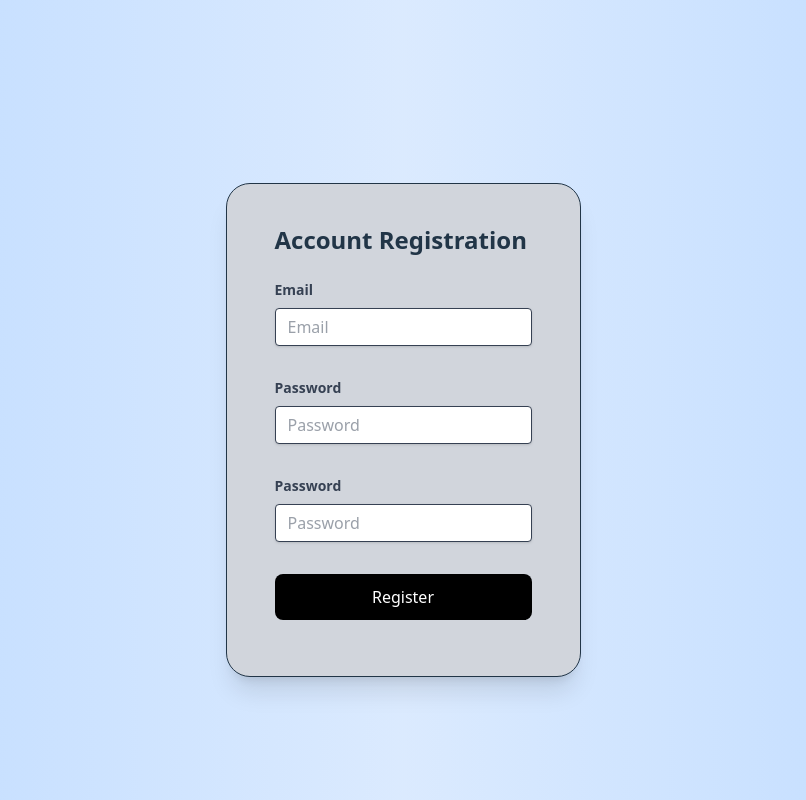
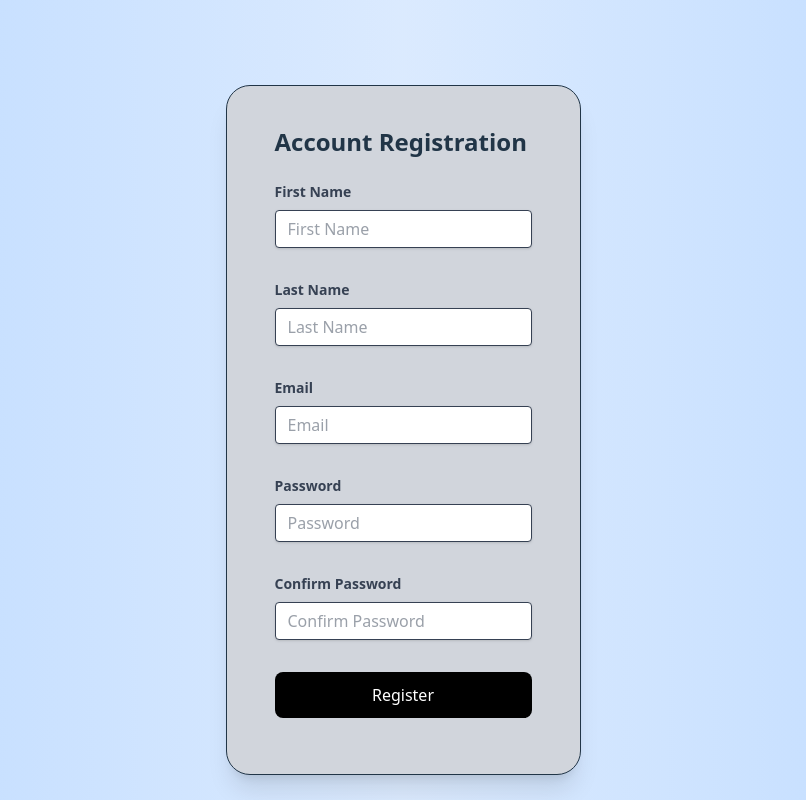
Before and after one commit to BrandtDavis/race-prep-multi-tool, a React (Vite) app in the folder client/: page /register in a window 1280 px wide. Shown: the whole page, without its empty margins (237-1043 px from the left). Built offline with nearby package versions, Linux system fonts and the light colour scheme.

Commit message:
Add first, last name fields.  Fix confirm password typo

```diff
--- a/client/src/pages/RegistrationPage.tsx
+++ b/client/src/pages/RegistrationPage.tsx
@@ -4,6 +4,8 @@ import TextInput from "../components/inputs/TextInput";
 import { useState } from "react";
 
 function RegistrationPage() {
+    const [firstName, setFirstName] = useState("");
+    const [lastName, setLastName] = useState("");
     const [email, setEmail] = useState("");
     const [password, setPassword] = useState("");
     const [confirmPassword, setConfirmPassword] = useState("");
@@ -37,6 +39,32 @@ function RegistrationPage() {
 
                         <div className="col-span-6 mb-2">
                             <TextInput
+                                inputId="firstName"
+                                fieldName="firstName"
+                                fieldValue={firstName}
+                                onChange={(event: React.ChangeEvent<HTMLInputElement>) =>
+                                    setFirstName(event.target.value)
+                                }
+                                labelValue="First Name"
+                                placeholder="First Name"
+                            />
+                        </div>
+
+                        <div className="col-span-6 mb-2">
+                            <TextInput
+                                inputId="lastName"
+                                fieldName="lastName"
+                                fieldValue={lastName}
+                                onChange={(event: React.ChangeEvent<HTMLInputElement>) =>
+                                    setLastName(event.target.value)
+                                }
+                                labelValue="Last Name"
+                                placeholder="Last Name"
+                            />
+                        </div>
+
+                        <div className="col-span-6 mb-2">
+                            <TextInput
                                 inputId="email"
                                 fieldName="email"
                                 fieldValue={email}
@@ -63,14 +91,14 @@ function RegistrationPage() {
 
                         <div className="col-span-6 mb-2">
                             <TextInput
-                                inputId="password"
-                                fieldName="password"
+                                inputId="confirmPassword"
+                                fieldName="confirmPassword"
                                 fieldValue={confirmPassword}
                                 onChange={(event: React.ChangeEvent<HTMLInputElement>) =>
                                     setConfirmPassword(event.target.value)
                                 }
-                                labelValue="Password"
-                                placeholder="Password"
+                                labelValue="Confirm Password"
+                                placeholder="Confirm Password"
                             />
                         </div>
                         <div className="col-span-6 mb-4">
```
